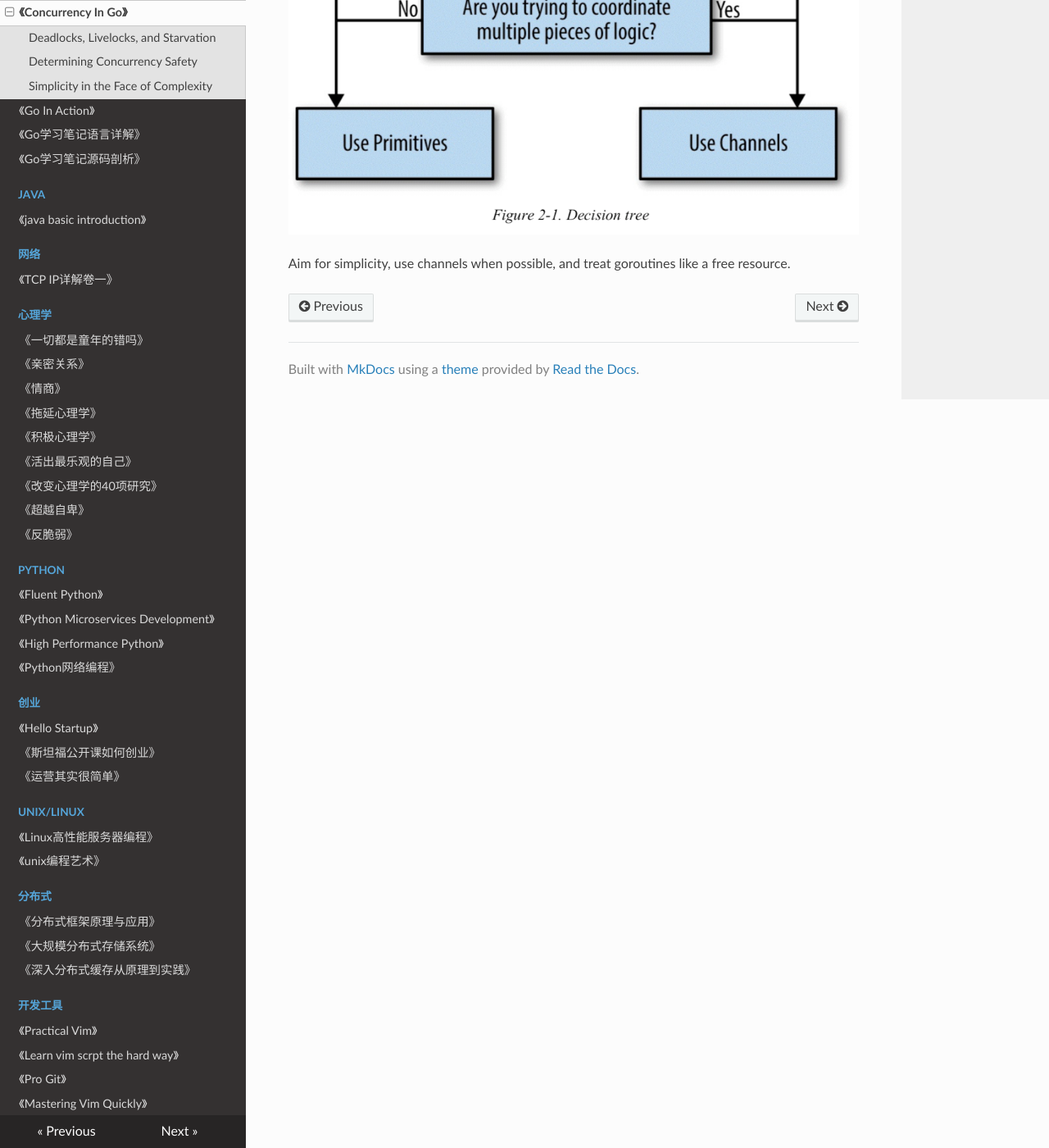
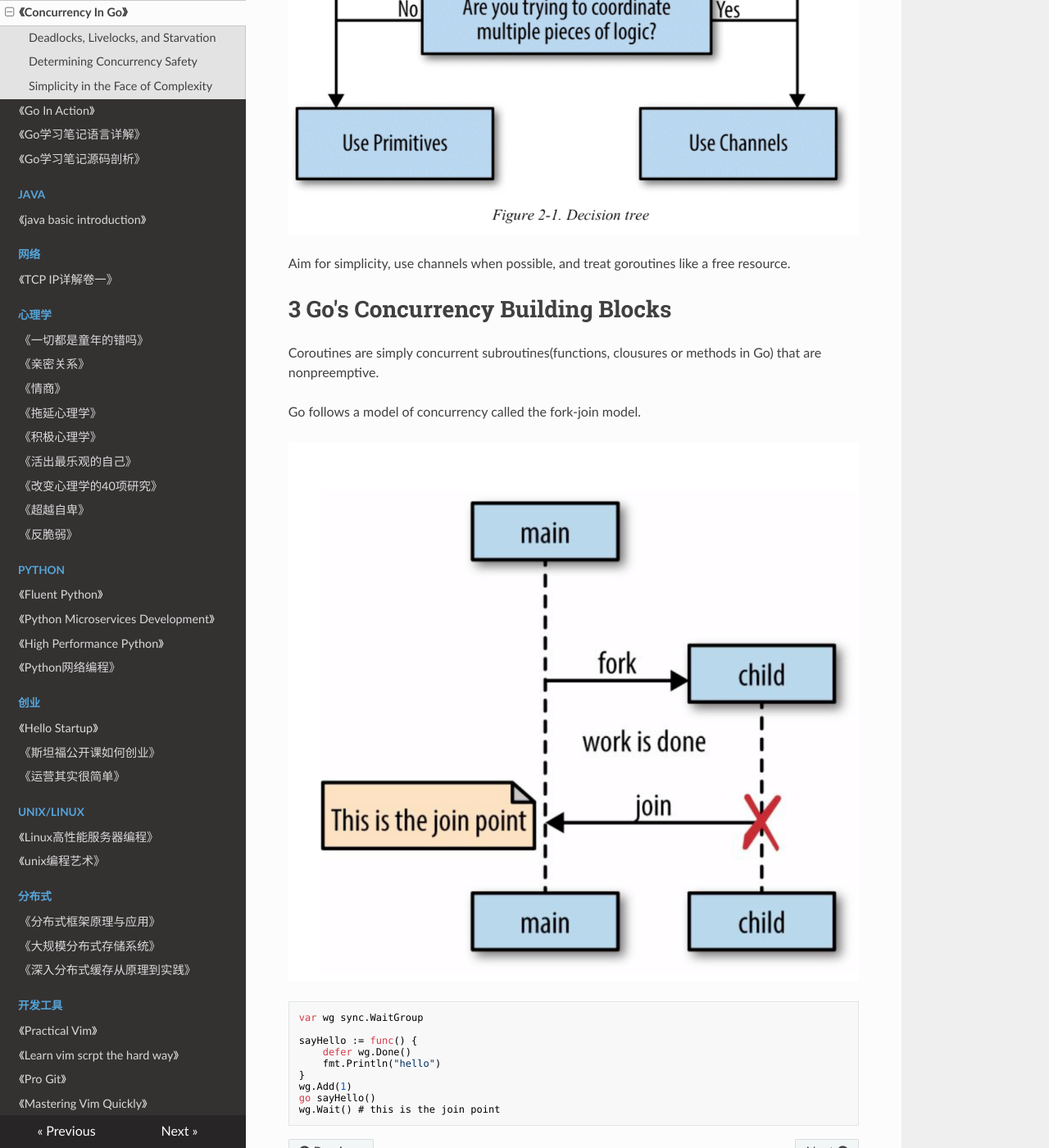
Before and after one commit to PegasusWang/booknotes, an MkDocs documentation site: the page built from docs/golang/concurrency-in-go/concurrency_in_go.md, in a window 1280 px wide and 1400 px high, scrolled down 1846 px. Shown: the whole window at 82% size. Built offline with MkDocs 1.6.1, drawn with Linux system fonts in a browser that asks for light colours; nearby versions of some CDN libraries; old or Windows-style settings are respelled for this version of MkDocs.

Commit message:
what is join point

````diff
--- a/docs/golang/concurrency-in-go/concurrency_in_go.md
+++ b/docs/golang/concurrency-in-go/concurrency_in_go.md
@@ -50,3 +50,25 @@ Use whichever is most expressive and/or most simple.
 ![](./decision_tree.png)
 
 Aim for simplicity, use channels when possible, and treat goroutines like a free resource.
+
+
+# 3 Go's Concurrency Building Blocks
+
+Coroutines are simply concurrent subroutines(functions, clousures or methods in Go) that are nonpreemptive.
+
+Go follows a model of concurrency called the fork-join model.
+
+
+![](./join_point.png)
+
+```go
+var wg sync.WaitGroup
+
+sayHello := func() {
+	defer wg.Done()
+	fmt.Println("hello")
+}
+wg.Add(1)
+go sayHello()
+wg.Wait() # this is the join point
+```
````
Also changed, not shown: docs/golang/concurrency-in-go/join_point.png (added).
